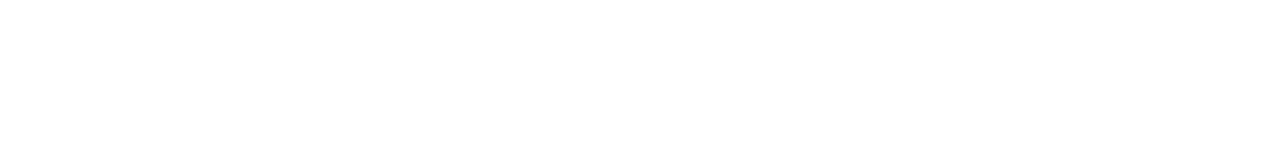
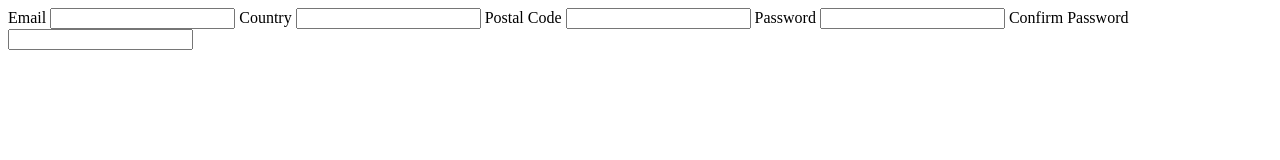
Before and after one commit to nublius/form-validation, a plain HTML site: page src/template.html in a window 1280 px wide. Drawn offline with Linux system fonts and the light colour scheme.

Commit message:
basic form structure

```diff
--- a/src/index.js
+++ b/src/index.js
@@ -1 +1,5 @@
 import "./styles.css";
+
+const test = (function() {
+	akewnfae
+})();
--- a/src/template.html
+++ b/src/template.html
@@ -9,7 +9,22 @@
 
 <body>
 	<div class="form__container">
-		<form></form>
+		<form novalidate>
+			<label for="email">Email</label>
+			<input type="email" name="email" id="email" required>
+
+			<label for="country">Country</label>
+			<input type="text" name="country" id="country" required>
+
+			<label for="postal">Postal Code</label>
+			<input type="text" name="postal" id="postal" required>
+
+			<label for="password">Password</label>
+			<input type="text" name="password" id="password" required>
+
+			<label for="password-confirm">Confirm Password</label>
+			<input type="text" name="password-confirm" id="password-confirm" required>
+		</form>
 	</div>
 </body>
 
```
